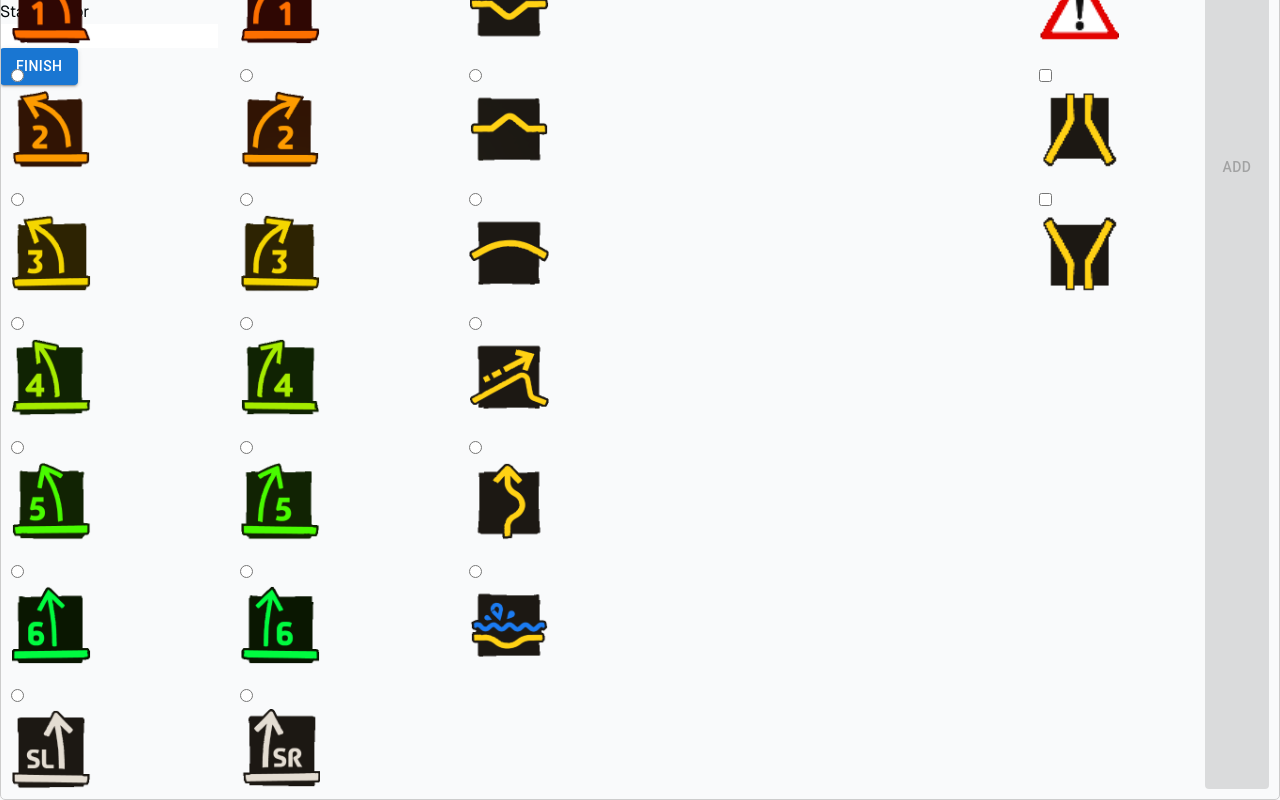
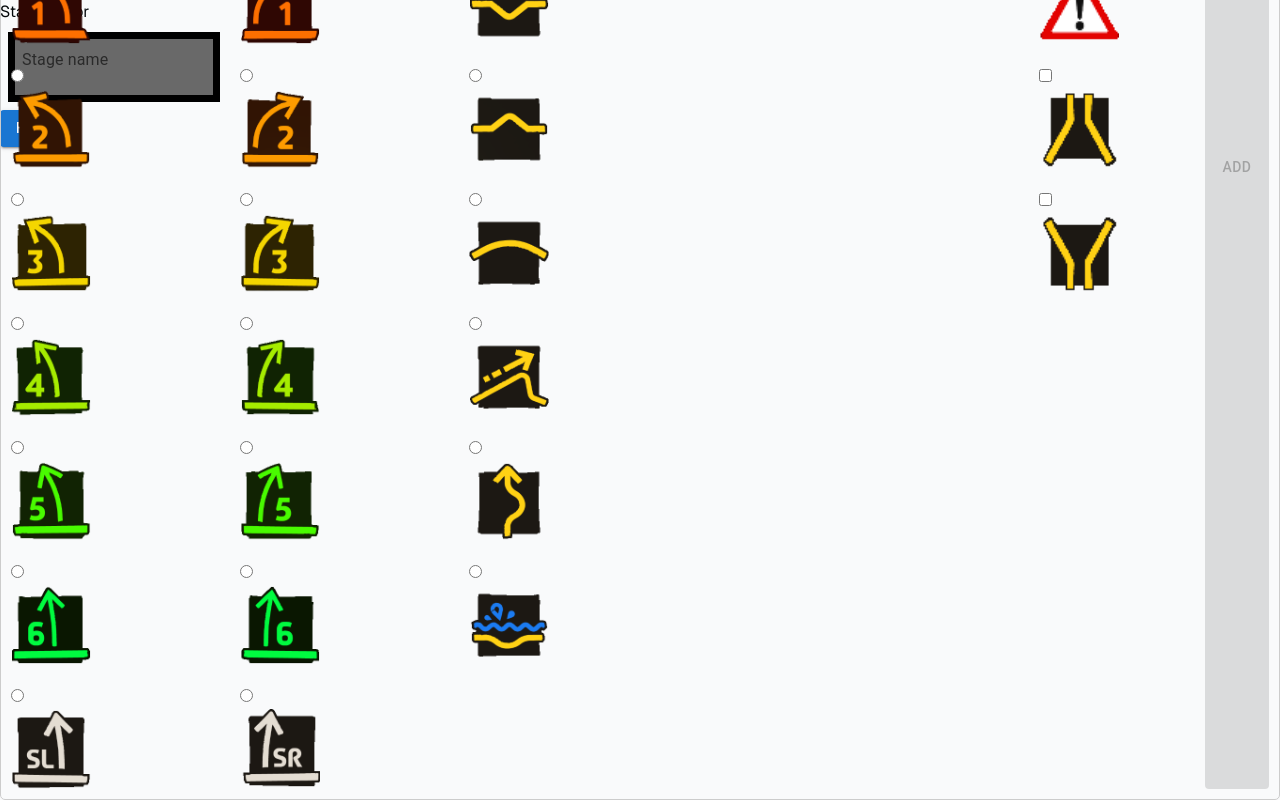
Before and after one commit to rakenduste-programmeerimine-2023/pacenote-master, a Next.js app: page /stage-editor in a window 1280 px wide. Built offline with nearby package versions, Linux system fonts and the light colour scheme.

Commit message:
feat: text field in stage editor working

```diff
--- a/app/stage-editor/page.tsx
+++ b/app/stage-editor/page.tsx
@@ -6,6 +6,7 @@ import React, { useState, useEffect } from "react"
 import { useSearchParams } from 'next/navigation'
 import Link from "next/link"
 import Button from '@mui/material/Button'
+import TextField from '@mui/material/TextField'
 
 
 interface StageEditorProps {}
@@ -69,7 +70,8 @@ const StageEditor: React.FC<StageEditorProps> = props => {
     return (
         <div style={{ width: '100%' }}>
             <h1>Stage editor</h1>
-            <input
+            <TextField id="outlined-basic" label="Stage name" variant="outlined"
+            sx={{ m: 1, width: '20ch' ,'& input': { background: '#696969', border: '7px solid'},}}
             type="text"
             value={stageName ?? ''}
             onChange={(e) => setStageName(e.target.value)}
--- a/components/StageEditor/NewPacenoteForm.tsx
+++ b/components/StageEditor/NewPacenoteForm.tsx
@@ -95,7 +95,7 @@ const NewPacenoteForm: React.FC<NewPacenoteFormProps> = ({ onSubmit }) => {
             </div>
             {/* notes */}
             <label><TextField id="outlined-basic" label="Additional notes" color='primary' variant='outlined' type="text" name="notes"  value={formData.notes} onChange={(e) => setFormData({ ...formData, notes: e.target.value })}
-            sx={{ m: 1, width: '25ch' ,'& input': { background: '#696969', border: '7px solid'},}}
+            sx={{ m: 1, width: '25ch' ,'& input': { background: '#696969', border: '7px solid',},}}
             /></label>
 
             {/* Modifiers */}
```
